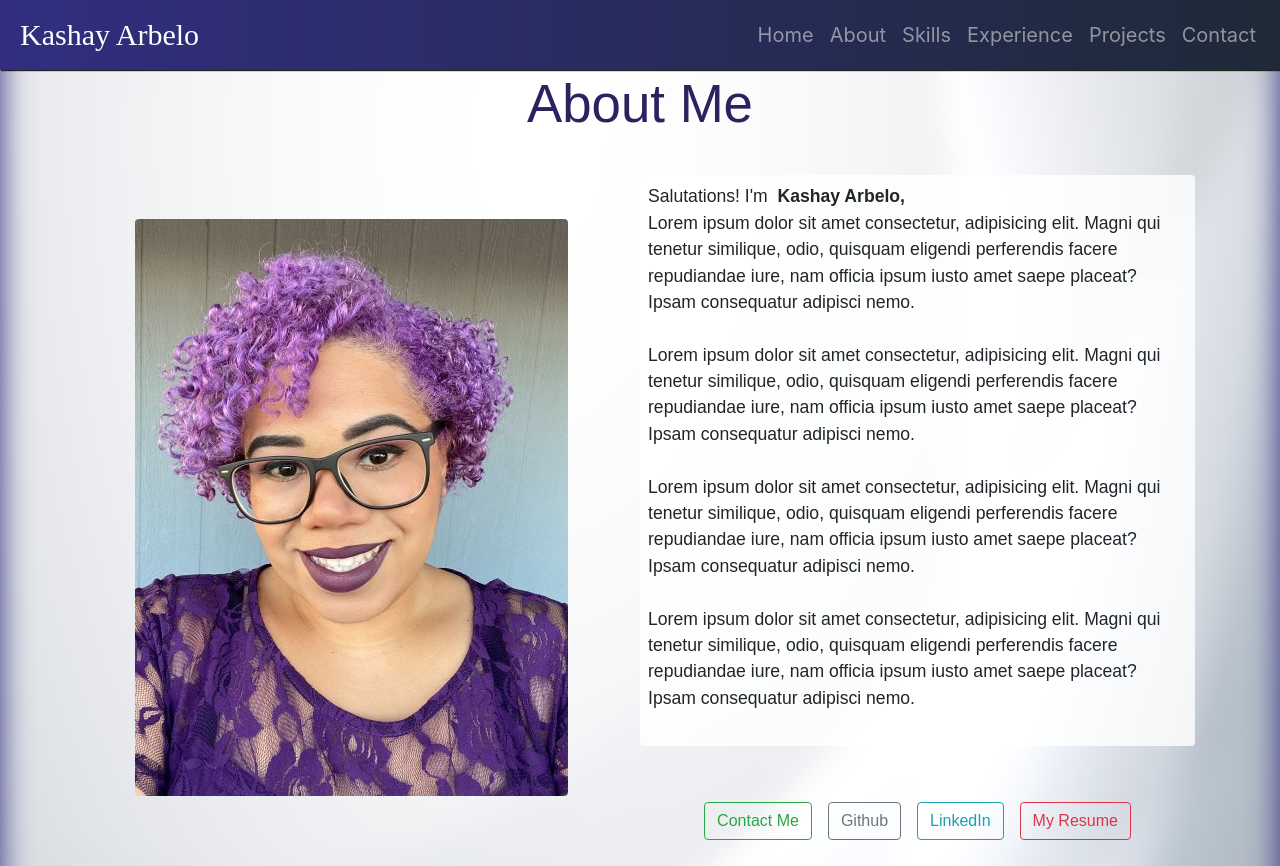
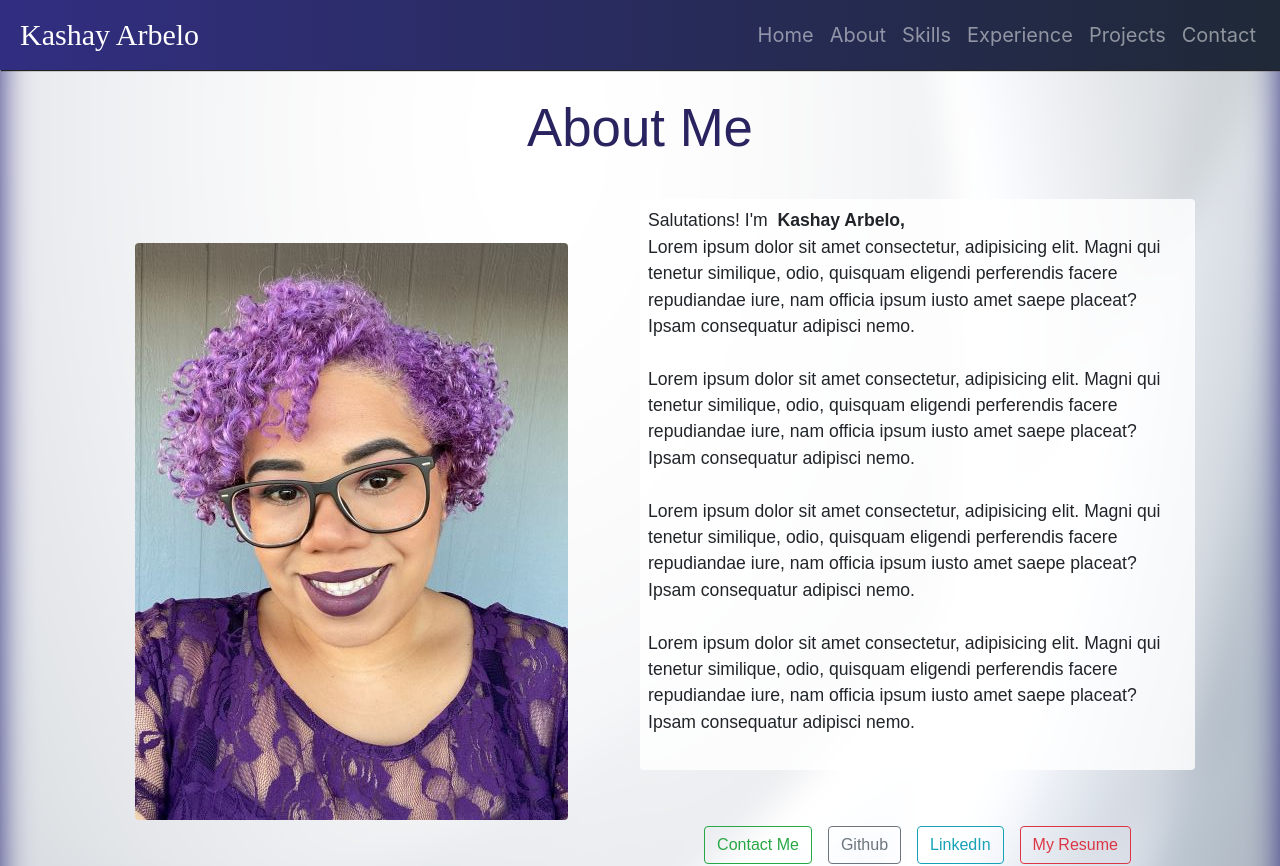
Before and after one commit to KashCodes/react-tailwind-portfolio, a React (Create React App) app: page / in a window 1280 px wide. Shown: the top 866 px of the page. Built offline with nearby package versions, Linux system fonts and the light colour scheme.

Commit message:
margin fix

```diff
--- a/src/components/About/About.jsx
+++ b/src/components/About/About.jsx
@@ -10,7 +10,7 @@ import Button from "react-bootstrap/Button";
 const About = () => {
   return (
     <div id="about">
-      <div className="about raleway-font">
+      <div className="about raleway-font mt-4">
         <h1 className="pt-3 text-center font-details pb-3"><i class="fas fa-comment-dots fa-fw"></i> About Me</h1>
         <Container>
           <Row className="pt-3 pb-5 align-items-center">
```
